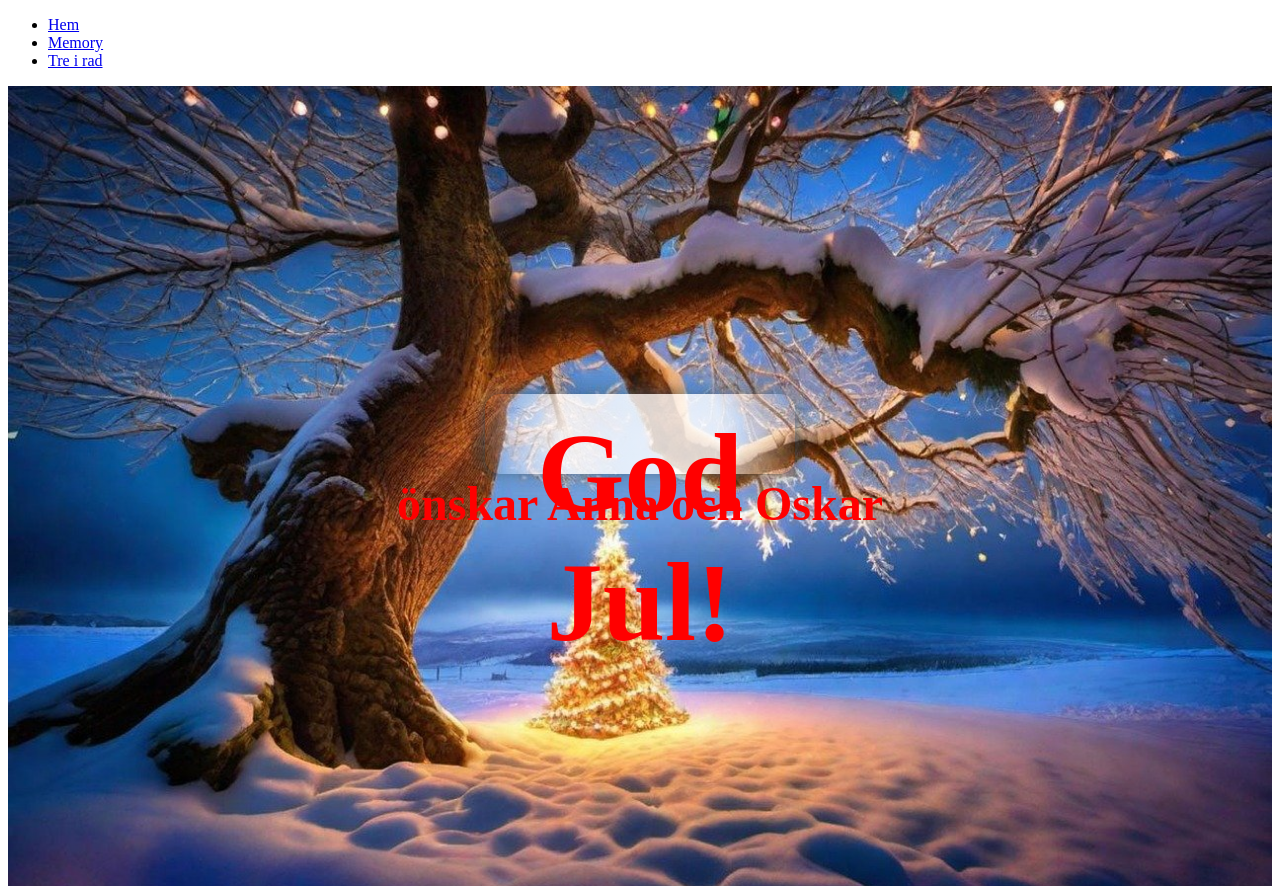
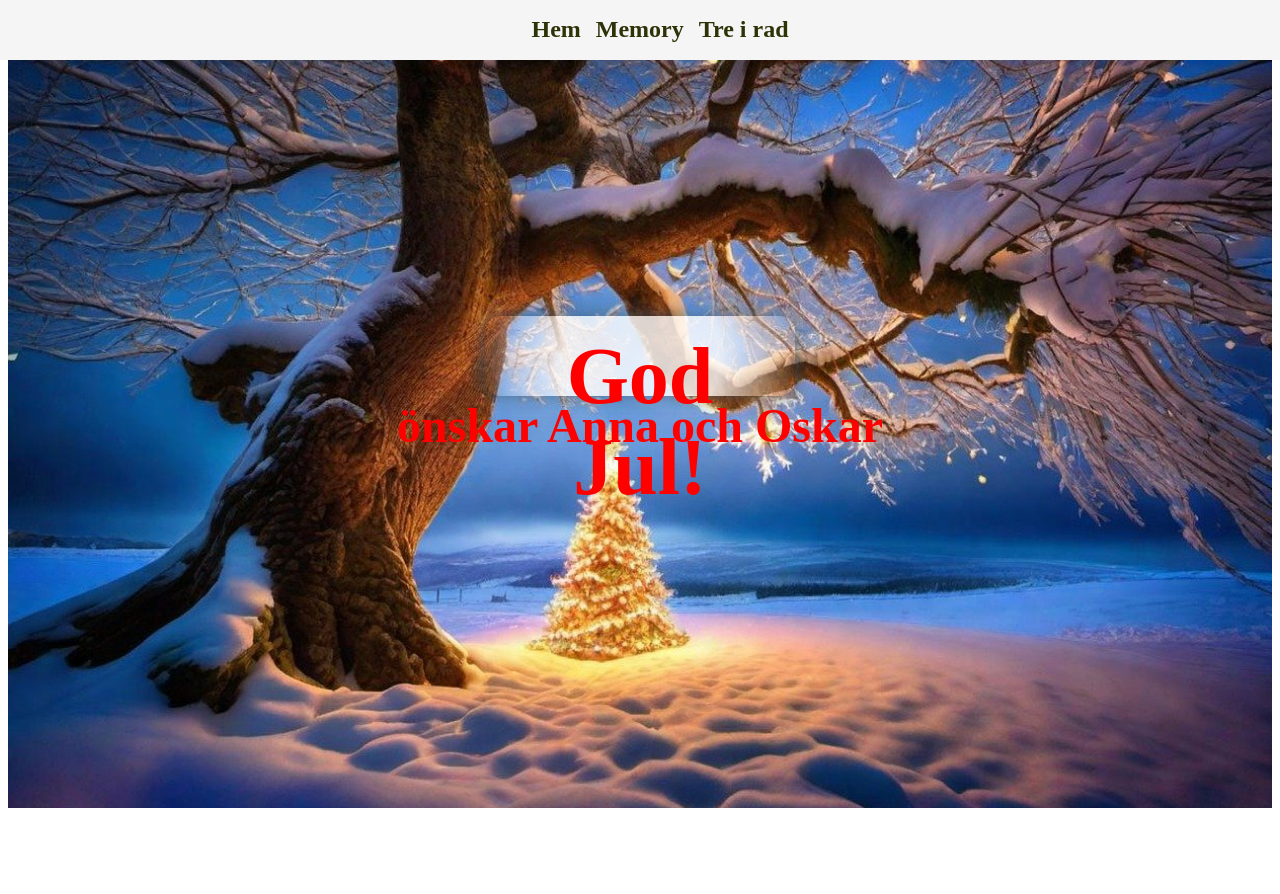
Before and after one commit to annkar73/react-christmas-card, a React (Vite) app: page / in a window 1280 px wide. After the commit the page ends 816 px from the top, so only its background shows below. Built offline with nearby package versions, Linux system fonts and the light colour scheme.

Commit message:
update navigation style etc

```diff
--- a/src/components/ChristmasCard.tsx
+++ b/src/components/ChristmasCard.tsx
@@ -1,4 +1,3 @@
-// src/components/ChristmasCard.tsx
 import '../styles/ChristmasCard.css';
 
 const ChristmasCard = () => {
--- a/src/pages/Layout.tsx
+++ b/src/pages/Layout.tsx
@@ -21,7 +21,7 @@ export const Layout = () => {
           </nav>
         </header>
         <main>
-          <Outlet></Outlet>
+          <Outlet />
         </main>
         <footer></footer>
       </>
--- a/src/styles/App.css
+++ b/src/styles/App.css
@@ -1,14 +1,34 @@
 .main-page {
   text-align: center;
-  color: white;
+  color: snow;
 }
+header {
+  background-color: whitesmoke;
+}
+nav {
+  position: absolute;
+  top: 0;
+  left: 0;
+  width: 100vw;
+  height: 60px;
+  background-color: whitesmoke;
+  margin: 0;
+  z-index: 1000;
+}
+nav ul {
+  display: flex;
+  flex-direction: row;
+  gap: 15px;
+  justify-content: center;
+  list-style-type: none;
 
-.links img {
-  width: 100px;
-  margin: 10px;
-  transition: transform 0.3s;
 }
-
-.links img:hover {
-  transform: scale(1.1);
+nav ul li a {
+  color: #2e3207;
+  font-weight: bold;
+  font-size: 1.5rem;
+  text-decoration: none;
 }
+nav ul li a:hover {
+  color: #8b8f42;
+}
--- a/src/styles/ChristmasCard.css
+++ b/src/styles/ChristmasCard.css
@@ -11,7 +11,7 @@
     justify-content: center;
   }
  h1 {
-    font-size: 7rem;
+    font-size: 5rem;
     color: red;
     margin-bottom: 2px;
     margin-top: 0px;
--- a/src/styles/MainPage.css
+++ b/src/styles/MainPage.css
@@ -12,28 +12,3 @@
     position: relative; /* Nödvändigt för att footer ska vara placerad relativt */
     z-index: 1;
   }
-
-  .main-nav {
-    display: flex;
-    justify-content: center;
-    padding: 20px 0;
-    background-color: transparent;
-    position: fixed;
-    bottom: 10px;
-    left: 0;
-    width: 100%;
-    z-index: 10;
-  }
-
-  .nav-image {
-    width: 100px; /* Justera storleken på bilderna */
-    height: 100px; /* Justera storleken på bilderna */
-    cursor: pointer;
-    border-radius: 10px; /* Rundade hörn om du vill */
-    transition: transform 0.3s, opacity 0.3s;
-  }
-
-  .nav-image:hover {
-    transform: scale(1.1); /* Zooma in lite vid hovring */
-    opacity: 0.8; /* Ändra opacitet vid hovring */
-  }
```
Also changed, not shown: src/Router.tsx (+4 -4 lines), src/styles/Navigation.css (deleted, +0 -24 lines).
